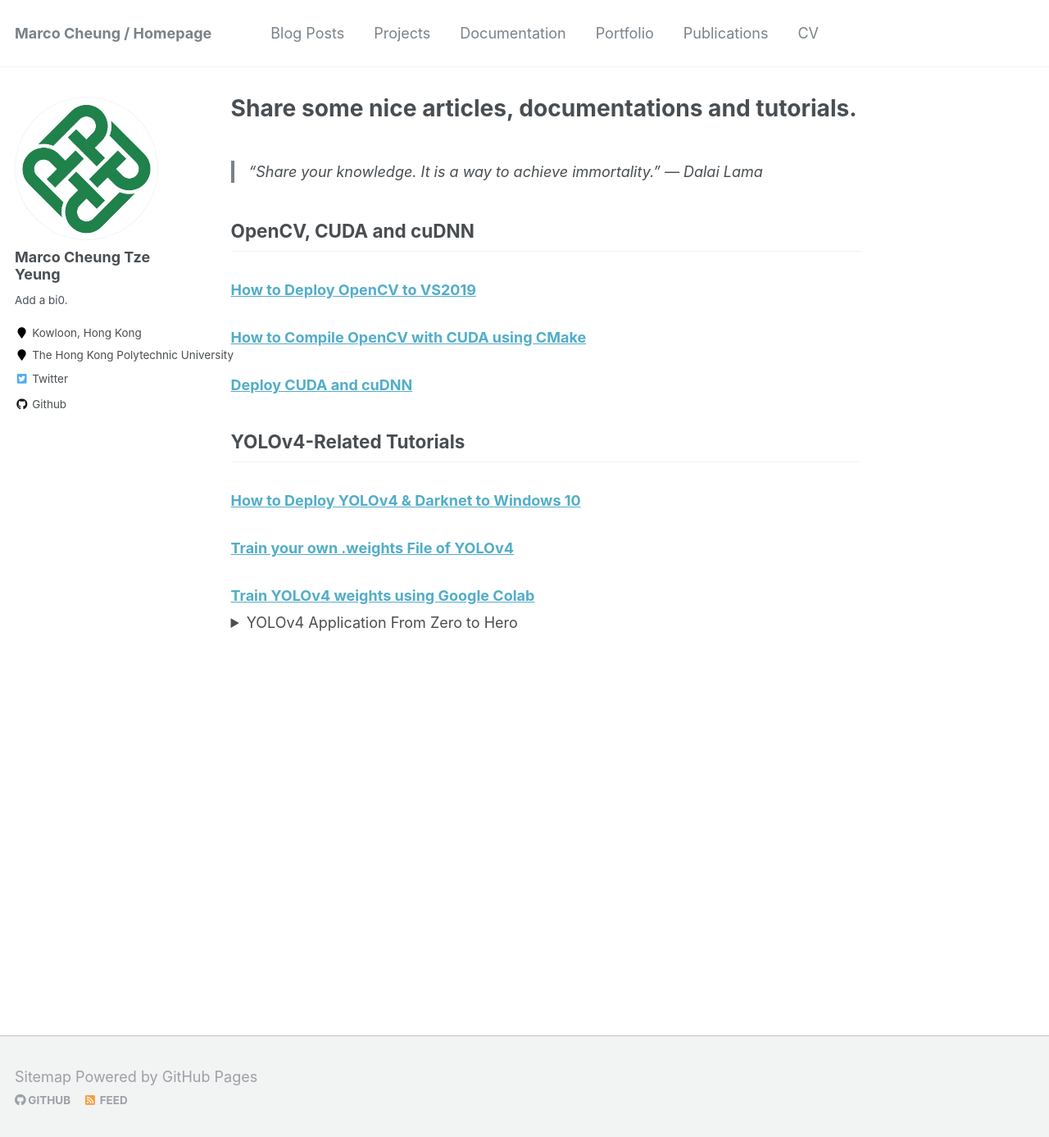
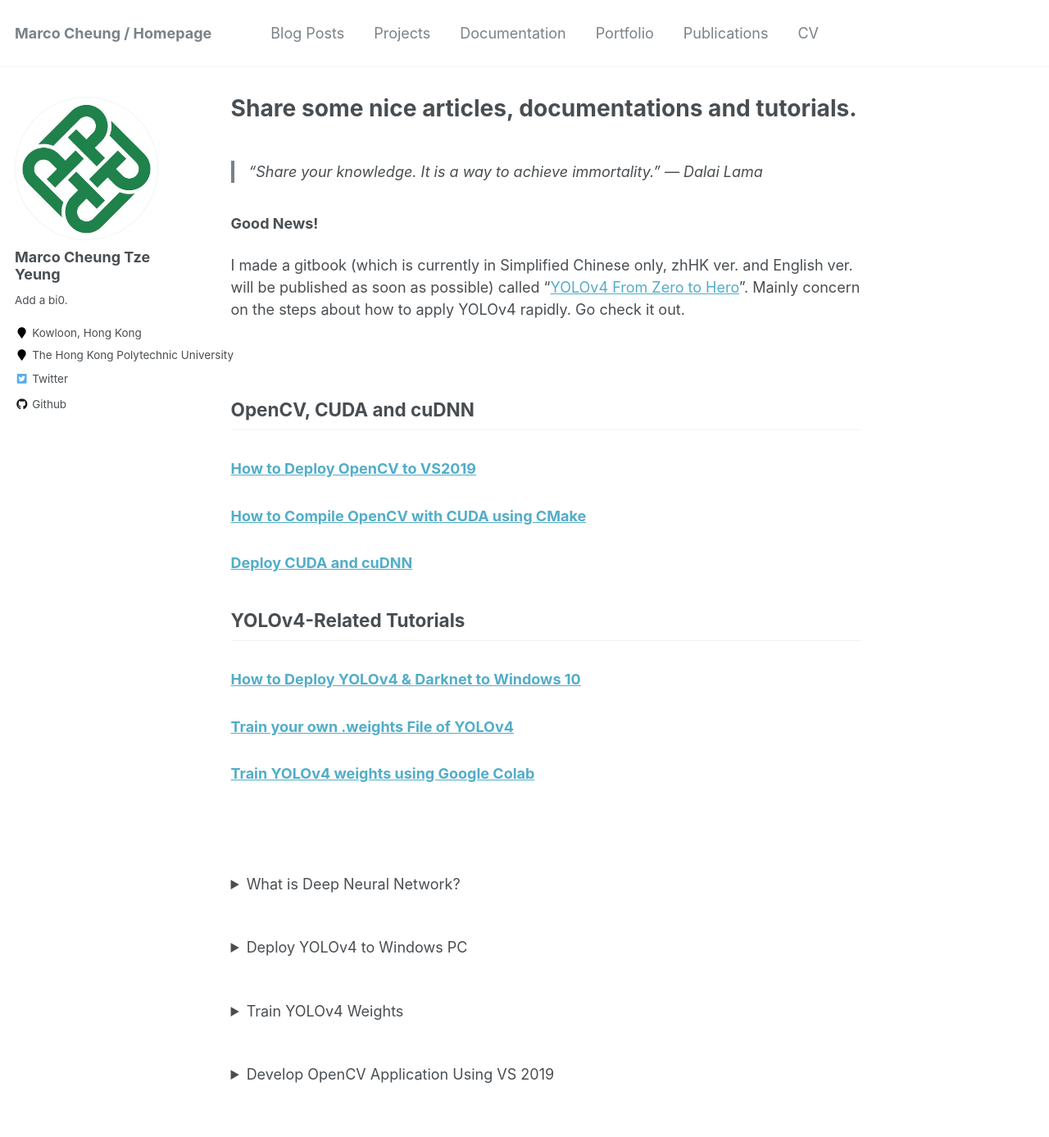
Before and after one commit to marc0cheung/marc0cheung.github.io, a Jekyll site: the page built from _pages/markdown.md, in a window 1280 px wide and 1400 px high. Shown: the top 1387 px of the window at 82% size. Built offline with Jekyll 4.4.1, drawn with Linux system fonts in a browser that asks for light colours.

Commit message:
Update markdown.md

```diff
--- a/_pages/markdown.md
+++ b/_pages/markdown.md
@@ -10,6 +10,14 @@ redirect_from:
 
 > “Share your knowledge. It is a way to achieve immortality.”
 > *— Dalai Lama*
+
+
+
+**Good News!**
+
+I made a gitbook (which is currently in Simplified Chinese only, zhHK ver. and English ver. will be published as soon as possible) called "[YOLOv4 From Zero to Hero](https://marco-cheung.gitbook.io/yolov4-from-zero-to-hero-simplified-cn/)". Mainly concern on the steps about how to apply YOLOv4 rapidly. Go check it out.
+
+<br>
 
 ## OpenCV, CUDA and cuDNN
 
@@ -29,15 +37,44 @@ redirect_from:
 
 ### [Train YOLOv4 weights using Google Colab](https://marc0cheung.github.io/doc/2022/06/train-yolov4-colab/)
 
+<br>
 
+<br>
 
 <details>
-    <summary>YOLOv4 Application From Zero to Hero</summary>
+    <summary>What is Deep Neural Network?</summary>
+    <a href="https://google.com/">Introduction to Deep Neural Network (Currently N/A)</a>
+    <br>
+    <a href="https://google.com/">The History of YOLO (Currently N/A)</a>
+</details>
+
+<br>
+
+<details>
+    <summary>Deploy YOLOv4 to Windows PC</summary>
     <a href="https://marc0cheung.github.io/doc/2022/06/install-cuda-cudnn-windows/">Install Nvidia CUDA & cuDNN Environment</a>
     <br>
-    <a href="https://marc0cheung.github.io/doc/2022/06/deploy-yolov4-windows/">Deploy YOLOv4 & Darknet to Windows 10</a>
+    <a href="https://marc0cheung.github.io/doc/2022/06/compile-opencv-cuda-cmake/">Compile OpenCV with CUDA using CMake</a>
     <br>
-    <a href="https://marc0cheung.github.io/doc/2022/06/train-yolov4-weights/">Train your own YOLOv4 .weights File with your own PC</a>
+    <a href="https://marc0cheung.github.io/doc/2022/06/deploy-yolov4-windows/">Deploy YOLOv4 & Darknet on Windows 10</a>
+</details>
+
+<br>
+
+<details>
+    <summary>Train YOLOv4 Weights</summary>
+    <a href="https://marc0cheung.github.io/doc/2022/06/train-yolov4-weights/">Train YOLOv4 weights on your own PC</a>
     <br>
-    <a href="https://marc0cheung.github.io/doc/2022/06/train-yolov4-colab/">Train YOLOv4 weights using Google Colab</a>
+    <a href="https://marc0cheung.github.io/doc/2022/06/train-yolov4-colab/">Train YOLOv4 weights on Google Colab</a>
 </details>
+
+<br>
+
+<details>
+    <summary>Develop OpenCV Application Using VS 2019</summary>
+    <a href="https://marc0cheung.github.io/doc/2022/06/deploy-opencv-vs2019/">Deploy OpenCV Environment to VS 2019</a>
+    <br>
+    <a href="https://marc0cheung.github.io/doc/2022/06/compile-opencv-cuda-cmake/">Compile OpenCV with CUDA using CMake</a>
+</details>
+
+<br>
```
